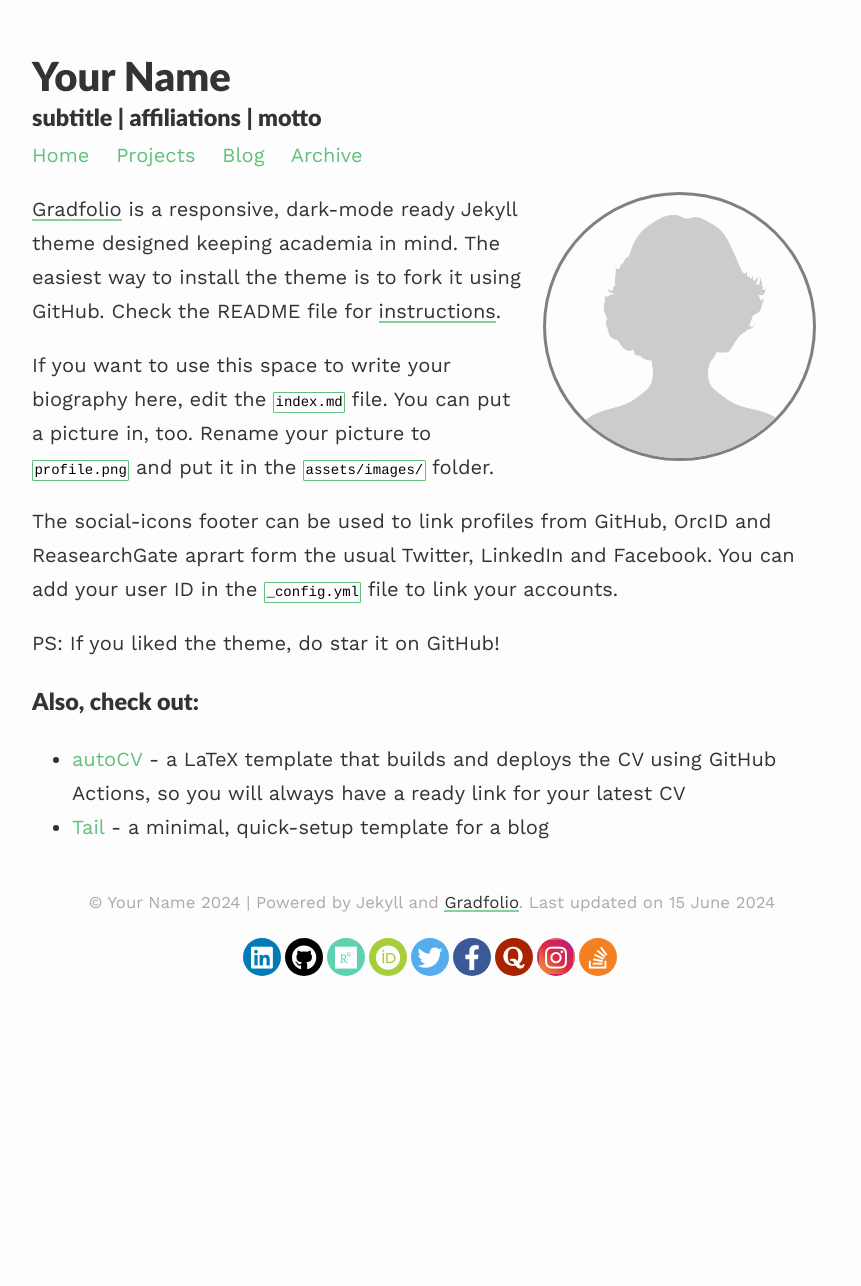
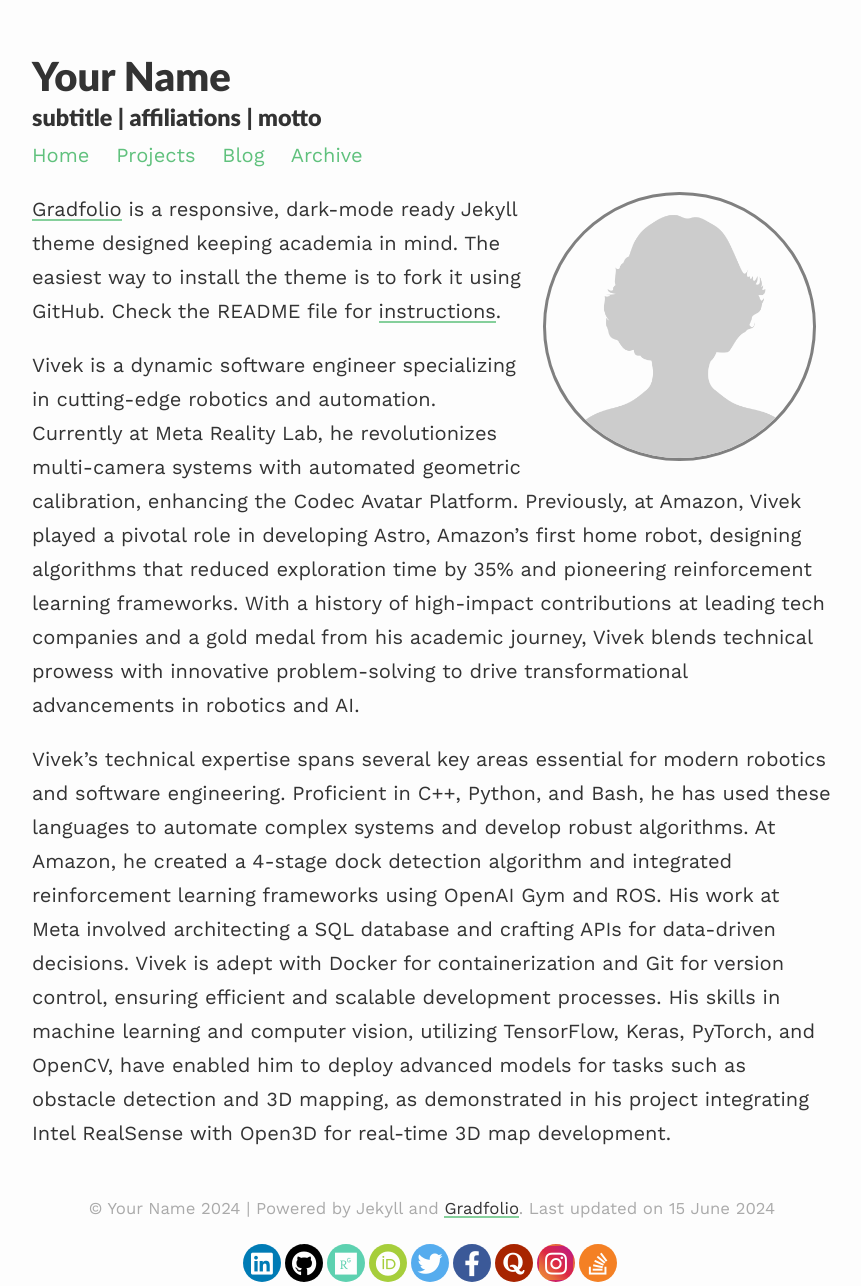
Before and after one commit to vivekrathi14/gradfolio, a Jekyll site: the page built from index.md, in a window 1280 px wide. Shown: the whole page, without its empty margins (208-1069 px from the left). Built offline with Jekyll 4.4.1, drawn with Linux system fonts in a browser that asks for light colours; nearby versions of some CDN libraries; before the commit the page ends 980 px from its top, so only the background shows below that.

Commit message:
Update index.md

```diff
--- a/index.md
+++ b/index.md
@@ -9,13 +9,6 @@ published: true
 
 [Gradfolio](https://github.com/jitinnair1/gradfolio){:target="_blank"} is a responsive, dark-mode ready Jekyll theme designed keeping academia in mind. The easiest way to install the theme is to fork it using GitHub. Check the README file for [instructions](https://github.com/jitinnair1/gradfolio#installation){:target="_blank"}.
 
-If you want to use this space to write your biography here, edit the `index.md` file. You can put a picture in, too. Rename your picture to `profile.png` and put it in the `assets/images/` folder.
+Vivek is a dynamic software engineer specializing in cutting-edge robotics and automation. Currently at Meta Reality Lab, he revolutionizes multi-camera systems with automated geometric calibration, enhancing the Codec Avatar Platform. Previously, at Amazon, Vivek played a pivotal role in developing Astro, Amazon’s first home robot, designing algorithms that reduced exploration time by 35% and pioneering reinforcement learning frameworks. With a history of high-impact contributions at leading tech companies and a gold medal from his academic journey, Vivek blends technical prowess with innovative problem-solving to drive transformational advancements in robotics and AI.
 
-The social-icons footer can be used to link profiles from GitHub, OrcID and ReasearchGate aprart form the usual Twitter, LinkedIn and Facebook. You can add your user ID in the `_config.yml` file to link your accounts.
-
-PS: If you liked the theme, do star it on GitHub!
-
-### Also, check out:
-
-- [autoCV](https://github.com/jitinnair1/autocv) - a LaTeX template that builds and deploys the CV using GitHub Actions, so you will always have a ready link for your latest CV
-- [Tail](https://github.com/jitinnair1/tail) - a minimal, quick-setup template for a blog
+Vivek’s technical expertise spans several key areas essential for modern robotics and software engineering. Proficient in C++, Python, and Bash, he has used these languages to automate complex systems and develop robust algorithms. At Amazon, he created a 4-stage dock detection algorithm and integrated reinforcement learning frameworks using OpenAI Gym and ROS. His work at Meta involved architecting a SQL database and crafting APIs for data-driven decisions. Vivek is adept with Docker for containerization and Git for version control, ensuring efficient and scalable development processes. His skills in machine learning and computer vision, utilizing TensorFlow, Keras, PyTorch, and OpenCV, have enabled him to deploy advanced models for tasks such as obstacle detection and 3D mapping, as demonstrated in his project integrating Intel RealSense with Open3D for real-time 3D map development.
```
